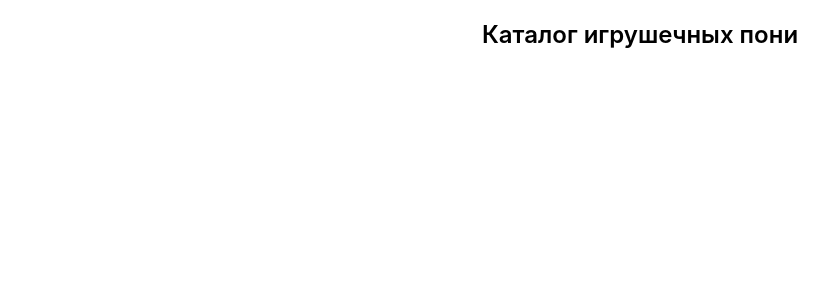
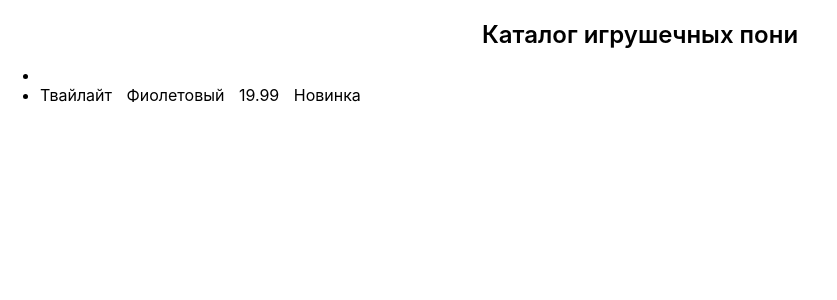
Before and after one commit to sasha-is-permi/React5, a React (Create React App) app: page / in a window 1280 px wide. Shown: the top 300 px of the page, without its empty margins (0-837 px from the left). Built offline with nearby package versions, Linux system fonts and the light colour scheme.

Commit message:
feature-shop Список

```diff
--- a/src/App.js
+++ b/src/App.js
@@ -1,7 +1,6 @@
 
 import './App.css';
-
-
+import Catalog from './Catalog'
 
 function App() {
   return (
@@ -9,6 +8,7 @@ function App() {
       <header className="App-header">
         Каталог игрушечных пони
       </header>
+      <Catalog/>
     </div>
   );
 }
--- /dev/null
+++ b/src/Catalog.css
@@ -0,0 +1,5 @@
+
+
+.Element{
+margin-right: 10px;
+}
--- /dev/null
+++ b/src/Catalog.js
@@ -0,0 +1,38 @@
+
+import './Catalog.css';
+
+import {catalog_list} from "./catalog_list"
+
+const isNew = (item) => {
+    if (item===true) return "Новинка"
+    else return ""
+}
+
+
+const ListItems =  catalog_list.map( (element, index) => {
+    return (
+            <li key={index}>
+                <span className='Element'> {element.name} </span>
+                <span className='Element'> {element.color} </span>
+                <span className='Element'> {element.price} </span>
+                <span className='Element'> { isNew (element.is_new ) } </span>
+            </li>
+
+    )
+})
+
+
+export default function  Catalog() {
+
+console.log(catalog_list)
+  return (
+       <>
+       <ul>
+        <li></li>
+       { ListItems }
+       </ul>
+
+       </>
+
+  );
+}
--- /dev/null
+++ b/src/catalog_list.js
@@ -0,0 +1,8 @@
+ export const catalog_list = [
+	{
+		name:   "Твайлайт",
+		color:  "Фиолетовый",
+        kind:   "Единорог",
+		price:  "19.99",
+		is_new: true,
+    }]
```
Also changed, not shown: 1 other file (tests, documents, lock files or other folders).
